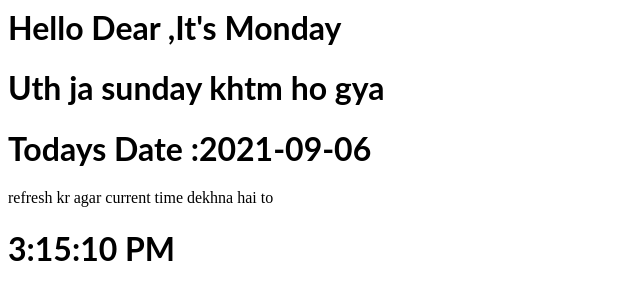
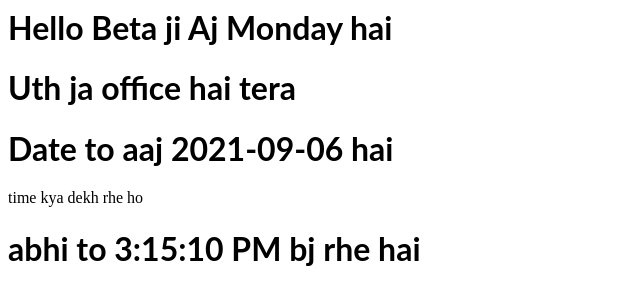
Before and after one commit to Ankita196/Greeting-app, a React (Create React App) app: page / in a window 1280 px wide. Shown: the top 304 px of the page, without its empty margins (0-640 px from the left). Built offline with nearby package versions, Linux system fonts and the light colour scheme.

Commit message:
1 file modified

```diff
--- a/src/App.js
+++ b/src/App.js
@@ -19,7 +19,7 @@ if (curDate >= 1 && curDate < 12) {
   greeting = 'Good Night';
 }
 if(weekday=="Monday"){
-  quote="Uth ja sunday khtm ho gya"
+  quote="Uth ja  office hai tera"
 }else if(weekday=='Sunday'){
   quote="aaj to holiday hai"
 }else if(weekday=='Tuesday'){
@@ -38,11 +38,11 @@ if(weekday=="Monday"){
 export default function App() {
   return (
     <div>
-      <h1>Hello Dear ,It's  {weekday}</h1>
+      <h1>Hello Beta ji Aj   {weekday} hai</h1>
       <h1>{quote}</h1>
-      <h1>Todays  Date :{todayDate}</h1>
-     <h8>refresh kr agar current time dekhna hai to</h8>
-      <h1>{h}</h1>
+      <h1> Date to aaj {todayDate} hai</h1>
+     <h8>time kya dekh rhe ho </h8>
+      <h1>abhi to {h} bj rhe hai</h1>
     </div>
   );
 }
```
